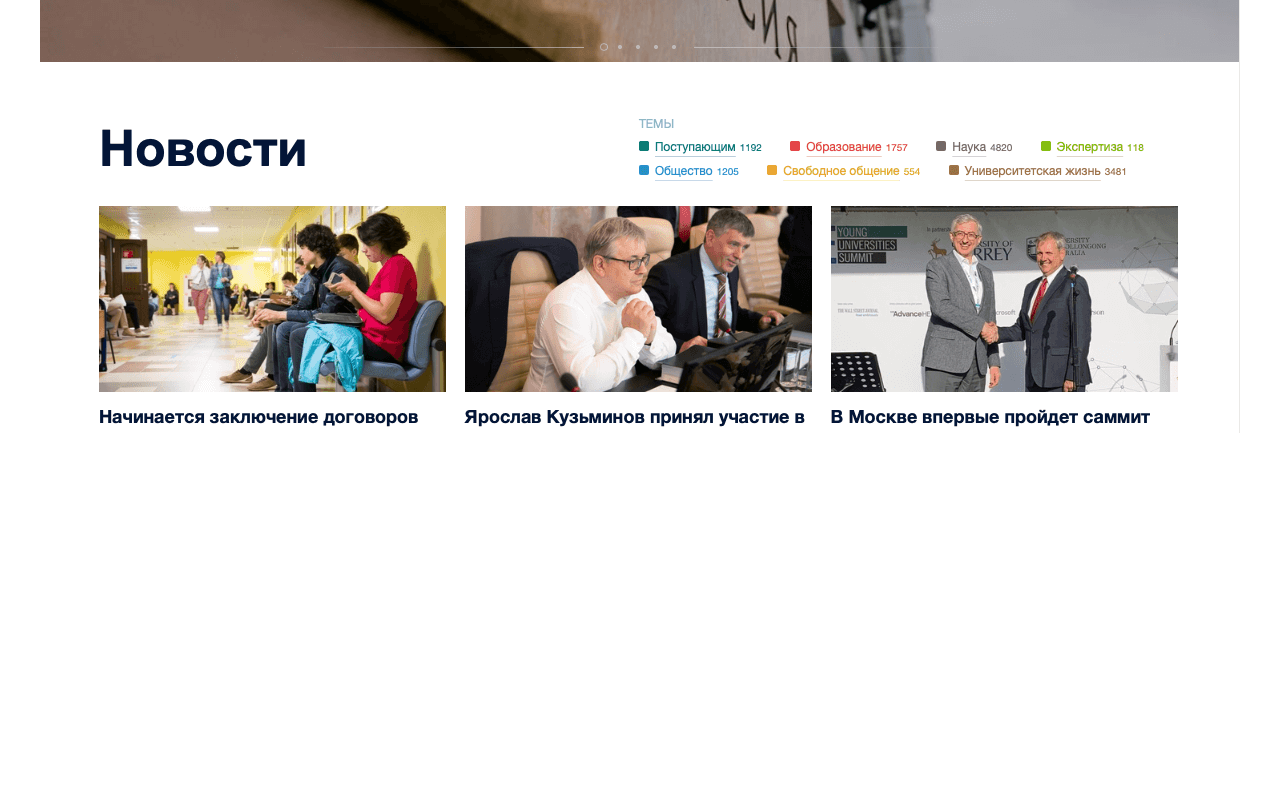
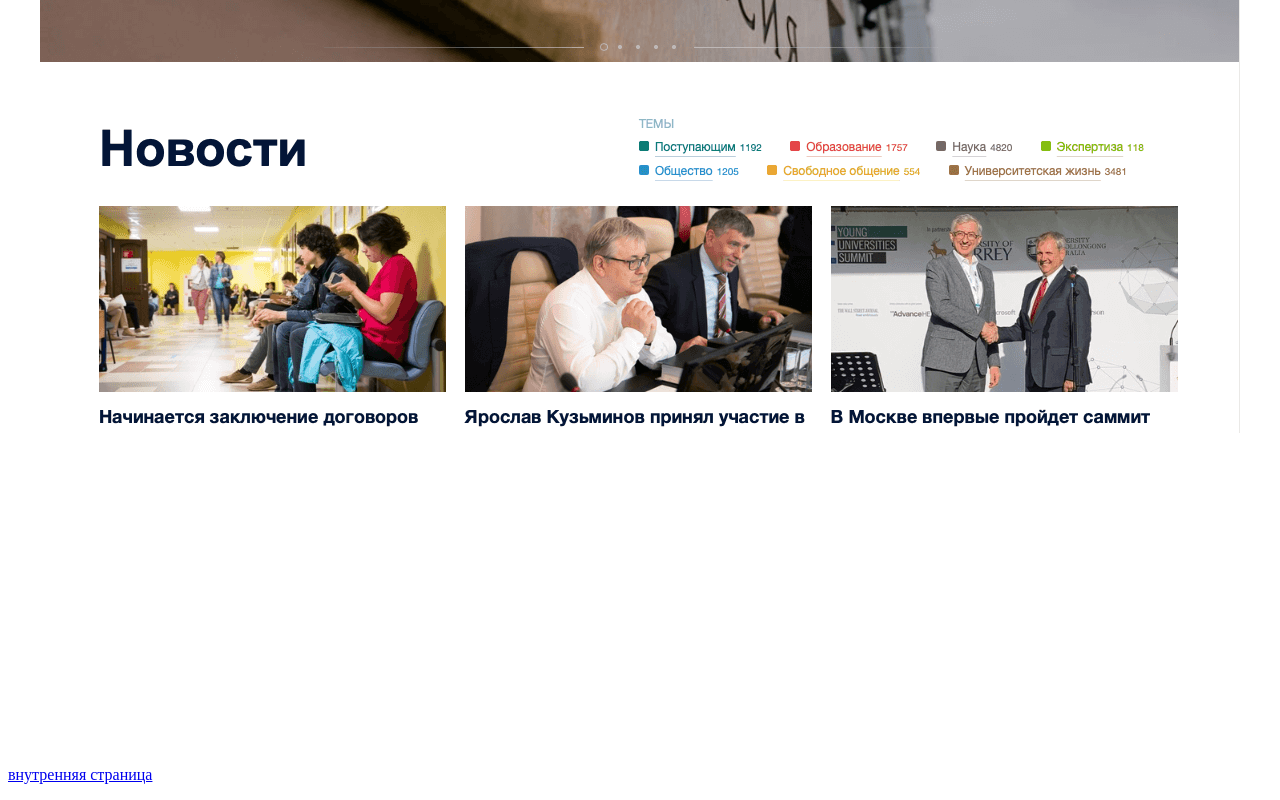
Before and after one commit to kotkota/hse-portal, a plain HTML site: page index.html in a window 1280 px wide. Shown: the part 538-1338 px from the top of the page. Before the commit the page ends 1296 px from the top, so only its background shows below. Drawn offline with Linux system fonts and the light colour scheme.

Commit message:
+ inner page

```diff
--- a/index.html
+++ b/index.html
@@ -33,5 +33,6 @@
 
 </style>
 <div class="body"></div>
+<p><a href="inner.html">внутренняя страница</a></p>
 </body>
 </html>
```
Also changed, not shown: inner.html (+2 -0 lines).
